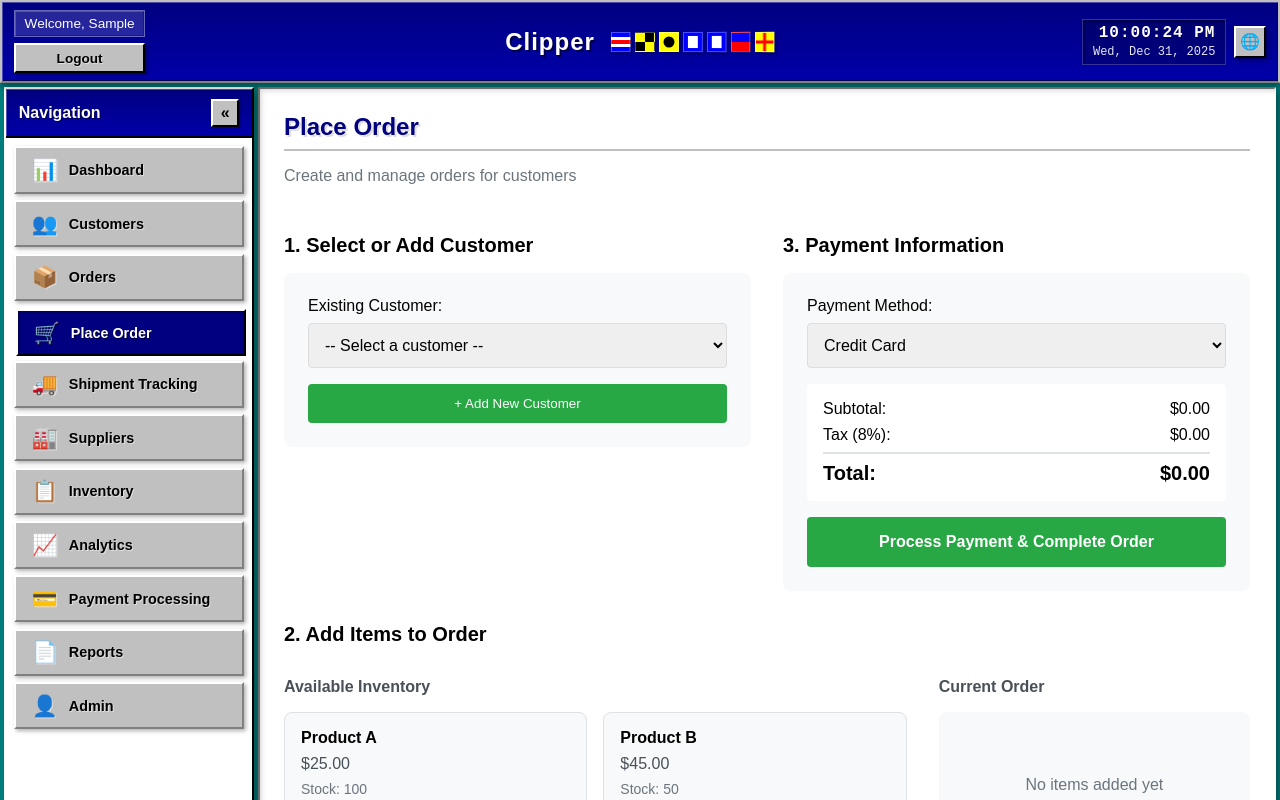
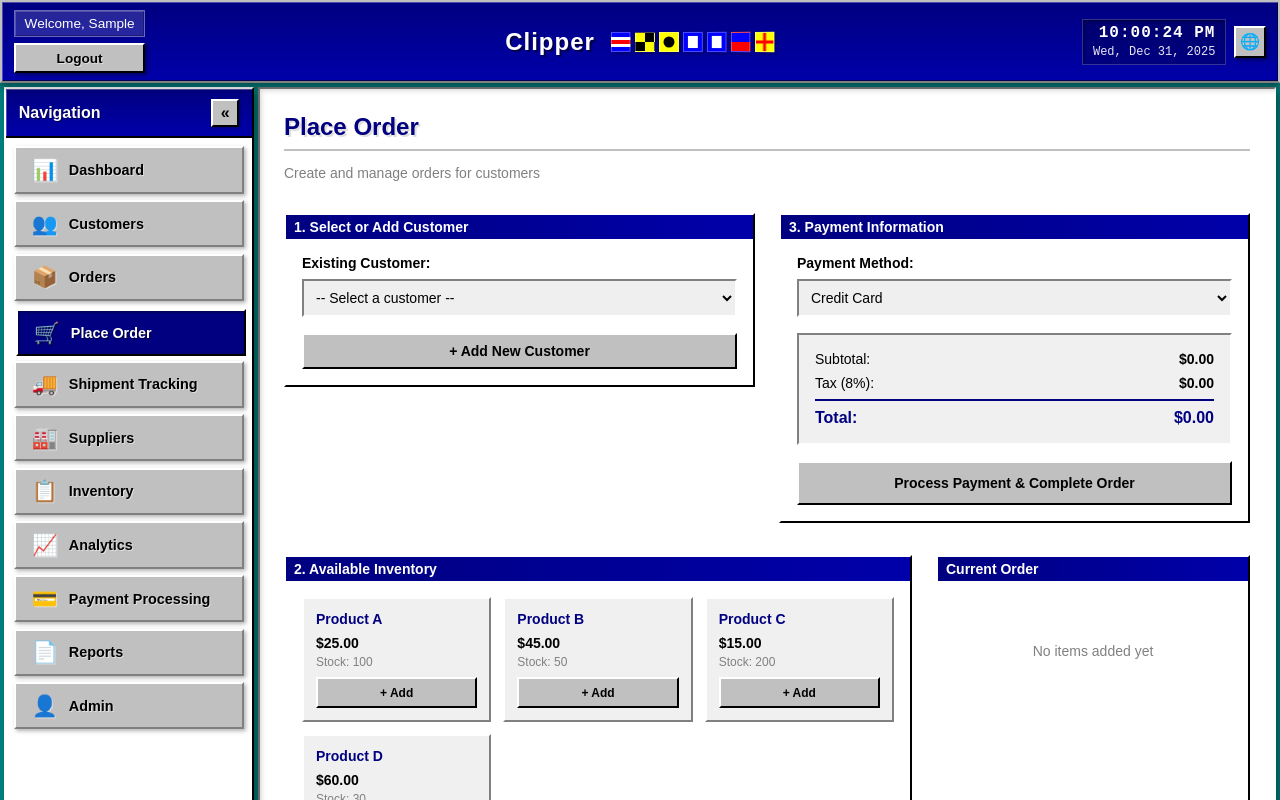
Before and after one commit to JackSawyerWATX/Clipper2.0, a React (Vite) app: page /place-order in a window 1280 px wide. Both pictures are taken after typing "Sample", "Sample123" into the empty fields and a click on the button "Sign In". Shown: the top 800 px of the page. Built offline with nearby package versions, Linux system fonts and the light colour scheme.

Commit message:
design improvements to Place Order tab

```diff
--- a/src/pages/PlaceOrder.jsx
+++ b/src/pages/PlaceOrder.jsx
@@ -50,16 +50,39 @@ function PlaceOrder() {
   }
 
   return (
-    <div className="page">
-      <h1>Place Order</h1>
-      <p style={{ color: '#6c757d', marginBottom: '2rem' }}>Create and manage orders for customers</p>
+    <div className="page" style={{ fontFamily: 'MS Sans Serif, sans-serif' }}>
+      <h1 style={{
+        color: '#000080',
+        marginBottom: '0.5rem',
+        fontSize: '1.5rem',
+        fontWeight: 'bold'
+      }}>
+        Place Order
+      </h1>
+      <p style={{ color: '#808080', marginBottom: '2rem', fontSize: '0.875rem' }}>
+        Create and manage orders for customers
+      </p>
 
-      <div style={{ display: 'grid', gridTemplateColumns: '1fr 1fr', gap: '2rem', marginBottom: '2rem' }}>
+      <div style={{ display: 'grid', gridTemplateColumns: '1fr 1fr', gap: '1.5rem', marginBottom: '2rem' }}>
         {/* Customer Selection Section */}
         <div>
-          <h2 style={{ fontSize: '1.25rem', marginBottom: '1rem' }}>1. Select or Add Customer</h2>
-          <div style={{ background: '#f8f9fa', padding: '1.5rem', borderRadius: '8px' }}>
-            <label style={{ display: 'block', marginBottom: '0.5rem', fontWeight: '500' }}>
+          <div style={{
+            background: '#c0c0c0',
+            border: '2px solid',
+            borderColor: '#ffffff #000000 #000000 #ffffff',
+            marginBottom: '1rem'
+          }}>
+            <div style={{
+              background: 'linear-gradient(to right, #000080, #0000aa)',
+              color: 'white',
+              padding: '0.25rem 0.5rem',
+              fontWeight: 'bold',
+              fontSize: '0.875rem'
+            }}>
+              1. Select or Add Customer
+            </div>
+            <div style={{ padding: '1rem', background: 'white' }}>
+              <label style={{ display: 'block', marginBottom: '0.5rem', fontWeight: 'bold', fontSize: '0.875rem' }}>
                 Existing Customer:
               </label>
               <select
@@ -67,11 +90,12 @@ function PlaceOrder() {
                 onChange={(e) => setSelectedCustomer(e.target.value)}
                 style={{
                   width: '100%',
-                padding: '0.75rem',
-                border: '1px solid #ddd',
-                borderRadius: '4px',
-                fontSize: '1rem',
-                marginBottom: '1rem'
+                  padding: '0.5rem',
+                  border: '2px solid',
+                  borderColor: '#808080 #ffffff #ffffff #808080',
+                  fontSize: '0.875rem',
+                  marginBottom: '1rem',
+                  fontFamily: 'MS Sans Serif, sans-serif'
                 }}
               >
                 <option value="">-- Select a customer --</option>
@@ -86,29 +110,34 @@ function PlaceOrder() {
                 onClick={() => setShowNewCustomerForm(!showNewCustomerForm)}
                 style={{
                   width: '100%',
-                padding: '0.75rem',
-                background: showNewCustomerForm ? '#6c757d' : '#28a745',
-                color: 'white',
-                border: 'none',
-                borderRadius: '4px',
+                  padding: '0.5rem 1rem',
+                  background: '#c0c0c0',
+                  border: '2px solid',
+                  borderColor: '#ffffff #000000 #000000 #ffffff',
                   cursor: 'pointer',
-                fontWeight: '500'
+                  fontWeight: 'bold',
+                  fontSize: '0.875rem',
+                  fontFamily: 'MS Sans Serif, sans-serif'
                 }}
+                onMouseDown={(e) => e.target.style.borderColor = '#000000 #ffffff #ffffff #000000'}
+                onMouseUp={(e) => e.target.style.borderColor = '#ffffff #000000 #000000 #ffffff'}
               >
                 {showNewCustomerForm ? 'Cancel' : '+ Add New Customer'}
               </button>
 
               {showNewCustomerForm && (
-              <div style={{ marginTop: '1rem', paddingTop: '1rem', borderTop: '1px solid #dee2e6' }}>
+                <div style={{ marginTop: '1rem', paddingTop: '1rem', borderTop: '2px solid #c0c0c0' }}>
                   <input
                     type="text"
                     placeholder="Company Name"
                     style={{
                       width: '100%',
-                    padding: '0.75rem',
-                    border: '1px solid #ddd',
-                    borderRadius: '4px',
-                    marginBottom: '0.5rem'
+                      padding: '0.5rem',
+                      border: '2px solid',
+                      borderColor: '#808080 #ffffff #ffffff #808080',
+                      marginBottom: '0.5rem',
+                      fontFamily: 'MS Sans Serif, sans-serif',
+                      fontSize: '0.875rem'
                     }}
                   />
                   <input
@@ -116,10 +145,12 @@ function PlaceOrder() {
                     placeholder="Email"
                     style={{
                       width: '100%',
-                    padding: '0.75rem',
-                    border: '1px solid #ddd',
-                    borderRadius: '4px',
-                    marginBottom: '0.5rem'
+                      padding: '0.5rem',
+                      border: '2px solid',
+                      borderColor: '#808080 #ffffff #ffffff #808080',
+                      marginBottom: '0.5rem',
+                      fontFamily: 'MS Sans Serif, sans-serif',
+                      fontSize: '0.875rem'
                     }}
                   />
                   <input
@@ -127,34 +158,55 @@ function PlaceOrder() {
                     placeholder="Phone"
                     style={{
                       width: '100%',
-                    padding: '0.75rem',
-                    border: '1px solid #ddd',
-                    borderRadius: '4px',
-                    marginBottom: '0.5rem'
+                      padding: '0.5rem',
+                      border: '2px solid',
+                      borderColor: '#808080 #ffffff #ffffff #808080',
+                      marginBottom: '0.5rem',
+                      fontFamily: 'MS Sans Serif, sans-serif',
+                      fontSize: '0.875rem'
                     }}
                   />
-                <button style={{
+                  <button
+                    style={{
                       width: '100%',
-                  padding: '0.75rem',
-                  background: '#61dafb',
-                  color: '#282c34',
-                  border: 'none',
-                  borderRadius: '4px',
+                      padding: '0.5rem 1rem',
+                      background: '#c0c0c0',
+                      border: '2px solid',
+                      borderColor: '#ffffff #000000 #000000 #ffffff',
                       cursor: 'pointer',
-                  fontWeight: 'bold'
-                }}>
+                      fontWeight: 'bold',
+                      fontFamily: 'MS Sans Serif, sans-serif',
+                      fontSize: '0.875rem'
+                    }}
+                    onMouseDown={(e) => e.target.style.borderColor = '#000000 #ffffff #ffffff #000000'}
+                    onMouseUp={(e) => e.target.style.borderColor = '#ffffff #000000 #000000 #ffffff'}
+                  >
                     Save Customer
                   </button>
                 </div>
               )}
             </div>
           </div>
+        </div>
 
         {/* Payment Section */}
         <div>
-          <h2 style={{ fontSize: '1.25rem', marginBottom: '1rem' }}>3. Payment Information</h2>
-          <div style={{ background: '#f8f9fa', padding: '1.5rem', borderRadius: '8px' }}>
-            <label style={{ display: 'block', marginBottom: '0.5rem', fontWeight: '500' }}>
+          <div style={{
+            background: '#c0c0c0',
+            border: '2px solid',
+            borderColor: '#ffffff #000000 #000000 #ffffff'
+          }}>
+            <div style={{
+              background: 'linear-gradient(to right, #000080, #0000aa)',
+              color: 'white',
+              padding: '0.25rem 0.5rem',
+              fontWeight: 'bold',
+              fontSize: '0.875rem'
+            }}>
+              3. Payment Information
+            </div>
+            <div style={{ padding: '1rem', background: 'white' }}>
+              <label style={{ display: 'block', marginBottom: '0.5rem', fontWeight: 'bold', fontSize: '0.875rem' }}>
                 Payment Method:
               </label>
               <select
@@ -162,11 +214,12 @@ function PlaceOrder() {
                 onChange={(e) => setPaymentMethod(e.target.value)}
                 style={{
                   width: '100%',
-                padding: '0.75rem',
-                border: '1px solid #ddd',
-                borderRadius: '4px',
-                fontSize: '1rem',
-                marginBottom: '1rem'
+                  padding: '0.5rem',
+                  border: '2px solid',
+                  borderColor: '#808080 #ffffff #ffffff #808080',
+                  fontSize: '0.875rem',
+                  marginBottom: '1rem',
+                  fontFamily: 'MS Sans Serif, sans-serif'
                 }}
               >
                 <option value="credit_card">Credit Card</option>
@@ -178,85 +231,125 @@ function PlaceOrder() {
 
               <div style={{
                 padding: '1rem',
-              background: 'white',
-              borderRadius: '4px',
-              marginBottom: '1rem'
+                background: '#f0f0f0',
+                border: '2px solid',
+                borderColor: '#808080 #ffffff #ffffff #808080',
+                marginBottom: '1rem',
+                fontSize: '0.875rem'
               }}>
                 <div style={{ display: 'flex', justifyContent: 'space-between', marginBottom: '0.5rem' }}>
                   <span>Subtotal:</span>
-                <span style={{ fontWeight: '500' }}>${calculateTotal()}</span>
+                  <span style={{ fontWeight: 'bold' }}>${calculateTotal()}</span>
                 </div>
                 <div style={{ display: 'flex', justifyContent: 'space-between', marginBottom: '0.5rem' }}>
                   <span>Tax (8%):</span>
-                <span style={{ fontWeight: '500' }}>${(calculateTotal() * 0.08).toFixed(2)}</span>
+                  <span style={{ fontWeight: 'bold' }}>${(calculateTotal() * 0.08).toFixed(2)}</span>
                 </div>
                 <div style={{
                   display: 'flex',
                   justifyContent: 'space-between',
                   paddingTop: '0.5rem',
-                borderTop: '2px solid #dee2e6',
-                fontSize: '1.25rem',
-                fontWeight: 'bold'
+                  marginTop: '0.5rem',
+                  borderTop: '2px solid #000080',
+                  fontSize: '1rem',
+                  fontWeight: 'bold',
+                  color: '#000080'
                 }}>
                   <span>Total:</span>
                   <span>${(parseFloat(calculateTotal()) * 1.08).toFixed(2)}</span>
                 </div>
               </div>
 
-            <button style={{
+              <button
+                style={{
                   width: '100%',
-              padding: '1rem',
-              background: '#28a745',
-              color: 'white',
-              border: 'none',
-              borderRadius: '4px',
+                  padding: '0.75rem 1rem',
+                  background: '#c0c0c0',
+                  border: '2px solid',
+                  borderColor: '#ffffff #000000 #000000 #ffffff',
                   cursor: 'pointer',
                   fontWeight: 'bold',
-              fontSize: '1rem'
-            }}>
+                  fontSize: '0.875rem',
+                  fontFamily: 'MS Sans Serif, sans-serif'
+                }}
+                onMouseDown={(e) => e.target.style.borderColor = '#000000 #ffffff #ffffff #000000'}
+                onMouseUp={(e) => e.target.style.borderColor = '#ffffff #000000 #000000 #ffffff'}
+              >
                 Process Payment & Complete Order
               </button>
+            </div>
           </div>
         </div>
       </div>
 
       {/* Add Items Section */}
       <div>
-        <h2 style={{ fontSize: '1.25rem', marginBottom: '1rem' }}>2. Add Items to Order</h2>
-        <div style={{ display: 'grid', gridTemplateColumns: '2fr 1fr', gap: '2rem' }}>
+        <div style={{ display: 'grid', gridTemplateColumns: '2fr 1fr', gap: '1.5rem' }}>
           {/* Available Items */}
           <div>
-            <h3 style={{ fontSize: '1rem', marginBottom: '1rem', color: '#495057' }}>Available Inventory</h3>
-            <div style={{ display: 'grid', gridTemplateColumns: 'repeat(auto-fill, minmax(200px, 1fr))', gap: '1rem' }}>
+            <div style={{
+              background: '#c0c0c0',
+              border: '2px solid',
+              borderColor: '#ffffff #000000 #000000 #ffffff'
+            }}>
+              <div style={{
+                background: 'linear-gradient(to right, #000080, #0000aa)',
+                color: 'white',
+                padding: '0.25rem 0.5rem',
+                fontWeight: 'bold',
+                fontSize: '0.875rem'
+              }}>
+                2. Available Inventory
+              </div>
+              <div style={{ padding: '1rem', background: 'white' }}>
+                <div style={{ display: 'grid', gridTemplateColumns: 'repeat(auto-fill, minmax(180px, 1fr))', gap: '0.75rem' }}>
                   {availableItems.map(item => (
                     <div
                       key={item.id}
                       style={{
-                    padding: '1rem',
-                    background: '#f8f9fa',
-                    borderRadius: '8px',
-                    border: '1px solid #dee2e6'
+                        padding: '0.75rem',
+                        background: '#f0f0f0',
+                        border: '2px solid',
+                        borderColor: '#ffffff #808080 #808080 #ffffff'
                       }}
                     >
-                  <h4 style={{ margin: '0 0 0.5rem 0' }}>{item.name}</h4>
-                  <p style={{ margin: '0 0 0.5rem 0', color: '#495057' }}>
+                      <h4 style={{
+                        margin: '0 0 0.5rem 0',
+                        fontSize: '0.875rem',
+                        fontWeight: 'bold',
+                        color: '#000080'
+                      }}>
+                        {item.name}
+                      </h4>
+                      <p style={{
+                        margin: '0 0 0.25rem 0',
+                        fontSize: '0.875rem',
+                        fontWeight: 'bold'
+                      }}>
                         ${item.price.toFixed(2)}
                       </p>
-                  <p style={{ margin: '0 0 0.75rem 0', fontSize: '0.875rem', color: '#6c757d' }}>
+                      <p style={{
+                        margin: '0 0 0.5rem 0',
+                        fontSize: '0.75rem',
+                        color: '#808080'
+                      }}>
                         Stock: {item.stock}
                       </p>
                       <button
                         onClick={() => addItemToOrder(item)}
                         style={{
                           width: '100%',
-                      padding: '0.5rem',
-                      background: '#61dafb',
-                      color: '#282c34',
-                      border: 'none',
-                      borderRadius: '4px',
+                          padding: '0.4rem',
+                          background: '#c0c0c0',
+                          border: '2px solid',
+                          borderColor: '#ffffff #000000 #000000 #ffffff',
                           cursor: 'pointer',
-                      fontWeight: '500'
+                          fontWeight: 'bold',
+                          fontSize: '0.75rem',
+                          fontFamily: 'MS Sans Serif, sans-serif'
                         }}
+                        onMouseDown={(e) => e.target.style.borderColor = '#000000 #ffffff #ffffff #000000'}
+                        onMouseUp={(e) => e.target.style.borderColor = '#ffffff #000000 #000000 #ffffff'}
                       >
                         + Add
                       </button>
@@ -264,13 +357,39 @@ function PlaceOrder() {
                   ))}
                 </div>
               </div>
+            </div>
+          </div>
 
           {/* Current Order */}
           <div>
-            <h3 style={{ fontSize: '1rem', marginBottom: '1rem', color: '#495057' }}>Current Order</h3>
-            <div style={{ background: '#f8f9fa', padding: '1rem', borderRadius: '8px', minHeight: '200px' }}>
+            <div style={{
+              background: '#c0c0c0',
+              border: '2px solid',
+              borderColor: '#ffffff #000000 #000000 #ffffff'
+            }}>
+              <div style={{
+                background: 'linear-gradient(to right, #000080, #0000aa)',
+                color: 'white',
+                padding: '0.25rem 0.5rem',
+                fontWeight: 'bold',
+                fontSize: '0.875rem'
+              }}>
+                Current Order
+              </div>
+              <div style={{
+                padding: '1rem',
+                background: 'white',
+                minHeight: '300px',
+                maxHeight: '500px',
+                overflowY: 'auto'
+              }}>
                 {orderItems.length === 0 ? (
-                <p style={{ color: '#6c757d', textAlign: 'center', padding: '2rem' }}>
+                  <p style={{
+                    color: '#808080',
+                    textAlign: 'center',
+                    padding: '2rem',
+                    fontSize: '0.875rem'
+                  }}>
                     No items added yet
                   </p>
                 ) : (
@@ -278,20 +397,26 @@ function PlaceOrder() {
                     <div
                       key={item.id}
                       style={{
-                      padding: '0.75rem',
-                      background: 'white',
-                      borderRadius: '4px',
-                      marginBottom: '0.5rem',
-                      display: 'flex',
-                      justifyContent: 'space-between',
-                      alignItems: 'center'
+                        padding: '0.5rem',
+                        background: '#f0f0f0',
+                        border: '2px solid',
+                        borderColor: '#808080 #ffffff #ffffff #808080',
+                        marginBottom: '0.5rem'
                       }}
                     >
-                    <div style={{ flex: 1 }}>
-                      <div style={{ fontWeight: '500' }}>{item.name}</div>
-                      <div style={{ fontSize: '0.875rem', color: '#6c757d' }}>
+                      <div style={{
+                        fontWeight: 'bold',
+                        fontSize: '0.875rem',
+                        marginBottom: '0.25rem'
+                      }}>
+                        {item.name}
+                      </div>
+                      <div style={{
+                        fontSize: '0.75rem',
+                        color: '#808080',
+                        marginBottom: '0.5rem'
+                      }}>
                         ${item.price.toFixed(2)} each
-                      </div>
                       </div>
                       <div style={{ display: 'flex', alignItems: 'center', gap: '0.5rem' }}>
                         <input
@@ -301,23 +426,30 @@ function PlaceOrder() {
                           min="1"
                           max={item.stock}
                           style={{
-                          width: '60px',
+                            width: '50px',
                             padding: '0.25rem',
-                          border: '1px solid #ddd',
-                          borderRadius: '4px',
-                          textAlign: 'center'
+                            border: '2px solid',
+                            borderColor: '#808080 #ffffff #ffffff #808080',
+                            textAlign: 'center',
+                            fontFamily: 'MS Sans Serif, sans-serif',
+                            fontSize: '0.75rem'
                           }}
                         />
                         <button
                           onClick={() => removeItemFromOrder(item.id)}
                           style={{
                             padding: '0.25rem 0.5rem',
-                          background: '#dc3545',
-                          color: 'white',
-                          border: 'none',
-                          borderRadius: '4px',
-                          cursor: 'pointer'
+                            background: '#c0c0c0',
+                            border: '2px solid',
+                            borderColor: '#ffffff #000000 #000000 #ffffff',
+                            cursor: 'pointer',
+                            fontWeight: 'bold',
+                            fontSize: '0.75rem',
+                            fontFamily: 'MS Sans Serif, sans-serif',
+                            lineHeight: '1'
                           }}
+                          onMouseDown={(e) => e.target.style.borderColor = '#000000 #ffffff #ffffff #000000'}
+                          onMouseUp={(e) => e.target.style.borderColor = '#ffffff #000000 #000000 #ffffff'}
                         >
                           ×
                         </button>
@@ -329,9 +461,29 @@ function PlaceOrder() {
             </div>
           </div>
         </div>
+      </div>
 
-      <div style={{ marginTop: '2rem', padding: '1rem', background: '#d1ecf1', borderRadius: '4px', color: '#0c5460' }}>
-        <strong>Note:</strong> Database integration pending. Orders will be tracked and stored once connected.
+      <div style={{
+        marginTop: '1.5rem',
+        padding: '1rem',
+        background: '#c0c0c0',
+        border: '2px solid',
+        borderColor: '#ffffff #000000 #000000 #ffffff',
+        fontSize: '0.875rem'
+      }}>
+        <div style={{
+          background: 'linear-gradient(to right, #000080, #0000aa)',
+          color: 'white',
+          padding: '0.25rem 0.5rem',
+          fontWeight: 'bold',
+          fontSize: '0.875rem',
+          marginBottom: '0.5rem'
+        }}>
+          Note
+        </div>
+        <div style={{ padding: '0.5rem', background: 'white' }}>
+          <strong>Database integration pending.</strong> Orders will be tracked and stored once connected.
+        </div>
       </div>
     </div>
   )
```
Lines whose indentation alone changed are shown as unchanged.
